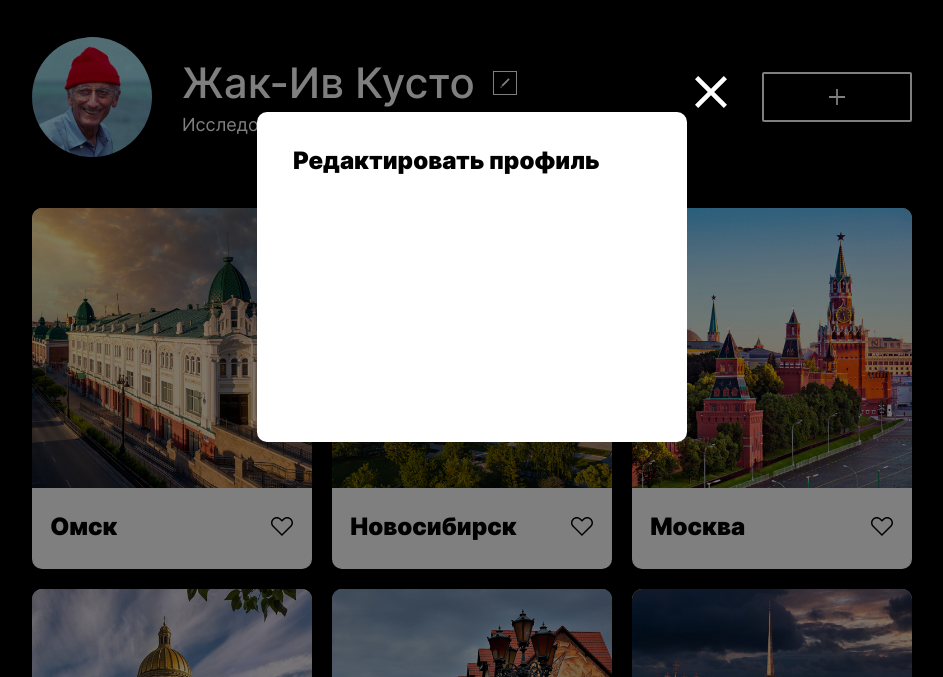
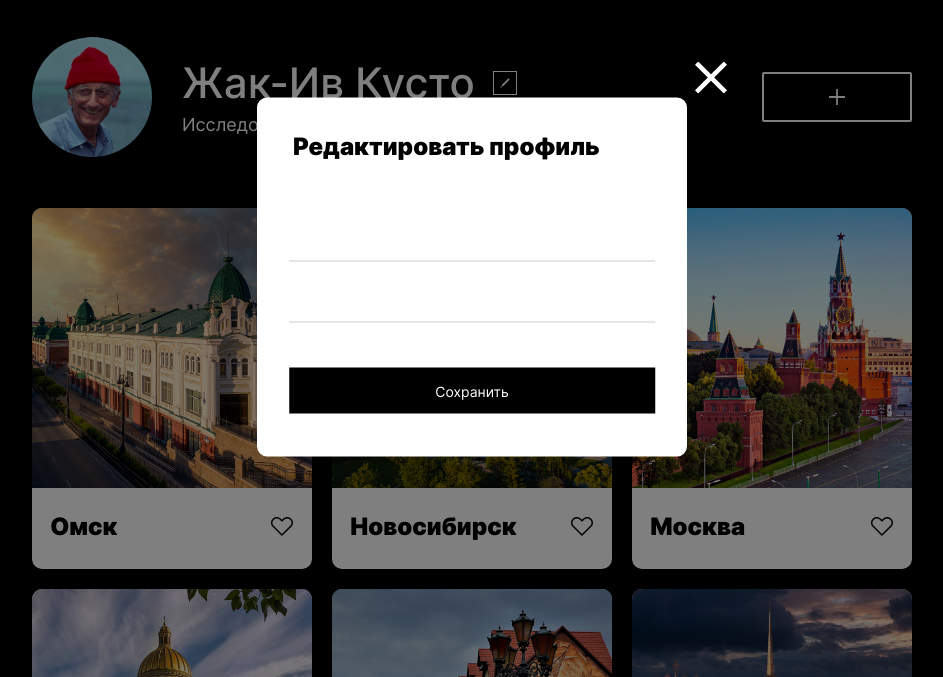
Before and after one commit to VladimirBlick/mesto, a plain HTML site: page index.html in a window 1280 px wide. Both pictures are taken after a click on the button 672 px from the left and 205 px from the top of the page. Shown: the part 123-800 px from the top of the page, without its empty margins (168-1111 px from the left). Drawn offline with Linux system fonts and the light colour scheme; files whose address does not match are found by name.

Commit message:
popup_design

```diff
--- a/index.html
+++ b/index.html
@@ -90,6 +90,11 @@
       <button class="popup__close-btn"></button>
       <h2 class="popup__title">Редактировать профиль</h2>
       <p class="popup__text"></p>
+      <form action="" name="popupForm" class="popup__form">
+        <input type="name" class="input">
+        <input type="name" class="input">
+        <button type="submit" class="popup__btn">Сохранить</button>
+</form>
     </div>
   </div>
 
--- a/styles/style.css
+++ b/styles/style.css
@@ -203,16 +203,17 @@
 
 .popup__content{
 width: 88%;
-min-height: 322px;
+height: 322px;
 max-width: 430px;
 /*margin: 123px auto 0;*/
 background-color: #fff;
 border-radius: 10px;
 color: #000;
-position: absolute;
+position: relative;
 top: 50%;
 left: 50%;
 transform: translate(-50%, -50%);
+padding-bottom: 25px;
 }
 
 .popup__title{
@@ -222,6 +223,42 @@ line-height: 22px;
 padding: 25px 22px 0;
 margin: 0;
 text-align: center;
+}
+
+.popup__form{
+line-height: 0;
+  width: 85%;
+  margin: 75px auto 0;
+  padding: 0;
+  position: absolute;
+left: 50%;
+transform: translate(-50%);
+font-size: 14px;
+font-weight: 400;
+line-height: 17px;
+}
+
+.input{
+
+  all: unset;
+   border-bottom: 1px solid rgba(0, 0, 0, 0.2);
+   width: 100%;
+   padding-bottom: 13px;
+   margin: 0;
+}
+
+.input:last-of-type{
+  margin-top: 30px;
+}
+
+.popup__btn {
+  all: unset;
+  margin-top: 45px;
+  background-color: #000;
+  width: 100%;
+  height: 46px;
+  color: #ffffff;
+  text-align: center;
 }
 
 @media screen and (min-width:650px) {
@@ -312,7 +349,7 @@ text-align: center;
   }
 
   .popup__content{
-    min-height: 330px;
+    padding-bottom: 37px;
 }
 
 .popup__title{
@@ -323,4 +360,8 @@ text-align: center;
   margin: 0;
   text-align: left;
   }
+
+  .popup__form {
+    margin: 54px auto 0;
+  }
 }
```
